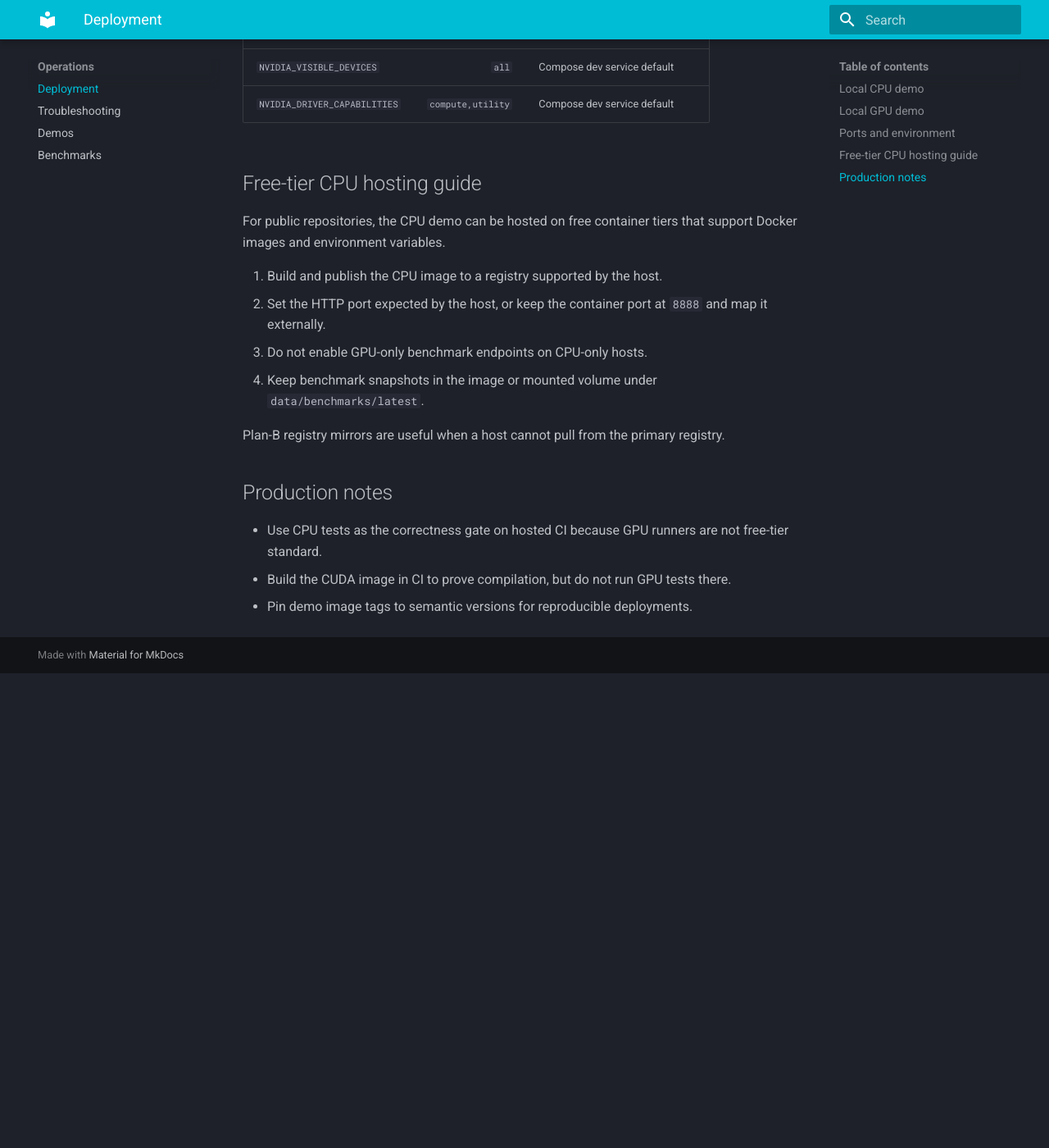
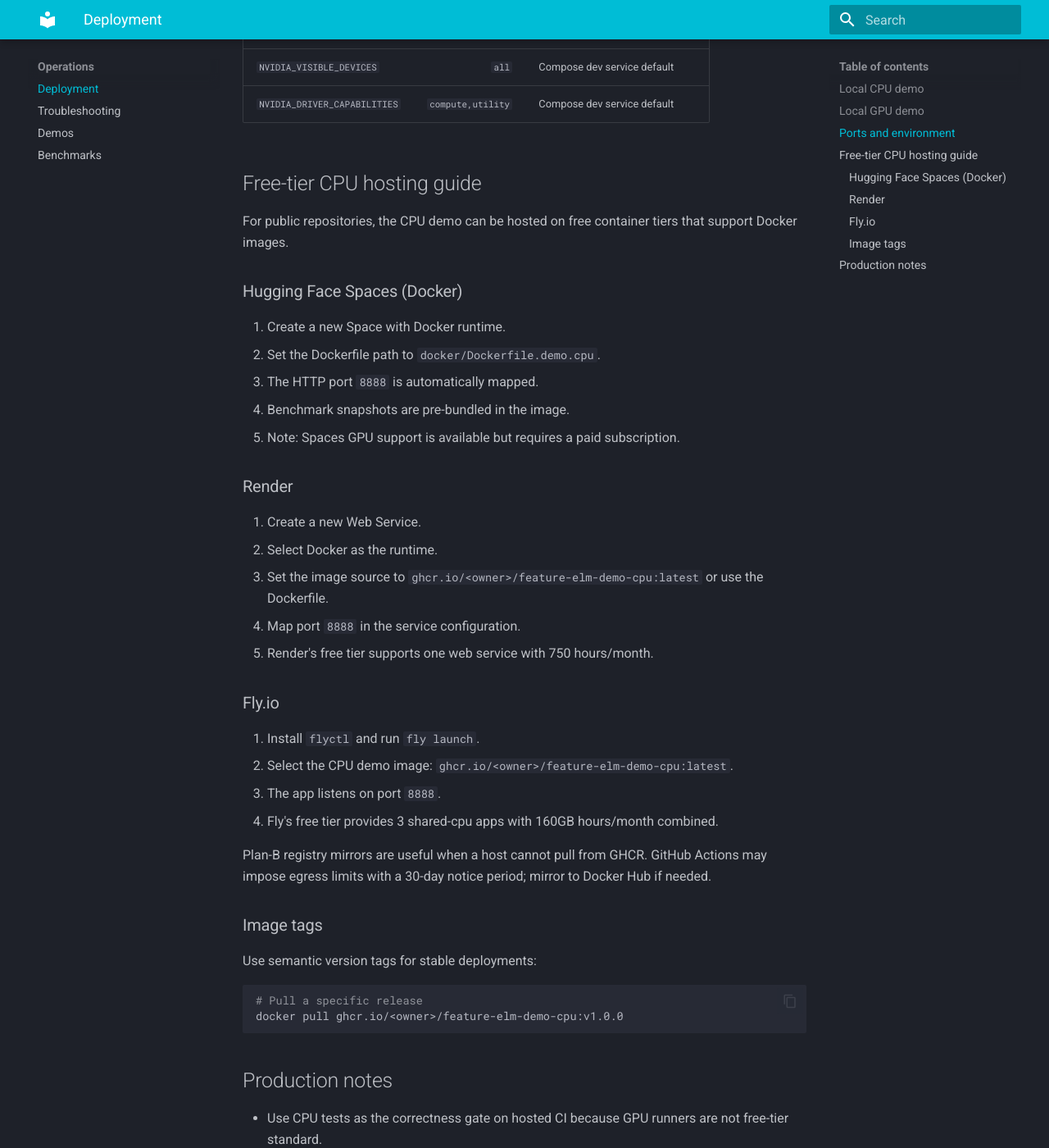
Before and after one commit to e-choness/feature_extraction_cuda_elm, an MkDocs documentation site: the page built from docs/deployment.md, in a window 1280 px wide and 1400 px high, scrolled down 815 px. Shown: the whole window at 82% size. Built offline with MkDocs 1.6.1 and Material for MkDocs 9.7.7, drawn with Linux system fonts in a browser that asks for light colours; before the commit the page ends 1636 px from its top, so only the background shows below that.

Commit message:
## Step U13 – CI/CD, GHCR publishing, and versioned releases

````diff
--- a/docs/deployment.md
+++ b/docs/deployment.md
@@ -29,14 +29,41 @@
 
 ## Free-tier CPU hosting guide
 
-For public repositories, the CPU demo can be hosted on free container tiers that support Docker images and environment variables.
+For public repositories, the CPU demo can be hosted on free container tiers that support Docker images.
 
-1. Build and publish the CPU image to a registry supported by the host.
-2. Set the HTTP port expected by the host, or keep the container port at `8888` and map it externally.
-3. Do not enable GPU-only benchmark endpoints on CPU-only hosts.
-4. Keep benchmark snapshots in the image or mounted volume under `data/benchmarks/latest`.
+### Hugging Face Spaces (Docker)
 
-Plan-B registry mirrors are useful when a host cannot pull from the primary registry.
+1. Create a new Space with Docker runtime.
+2. Set the Dockerfile path to `docker/Dockerfile.demo.cpu`.
+3. The HTTP port `8888` is automatically mapped.
+4. Benchmark snapshots are pre-bundled in the image.
+5. Note: Spaces GPU support is available but requires a paid subscription.
+
+### Render
+
+1. Create a new Web Service.
+2. Select Docker as the runtime.
+3. Set the image source to `ghcr.io/<owner>/feature-elm-demo-cpu:latest` or use the Dockerfile.
+4. Map port `8888` in the service configuration.
+5. Render's free tier supports one web service with 750 hours/month.
+
+### Fly.io
+
+1. Install `flyctl` and run `fly launch`.
+2. Select the CPU demo image: `ghcr.io/<owner>/feature-elm-demo-cpu:latest`.
+3. The app listens on port `8888`.
+4. Fly's free tier provides 3 shared-cpu apps with 160GB hours/month combined.
+
+Plan-B registry mirrors are useful when a host cannot pull from GHCR. GitHub Actions may impose egress limits with a 30-day notice period; mirror to Docker Hub if needed.
+
+### Image tags
+
+Use semantic version tags for stable deployments:
+
+```bash
+# Pull a specific release
+docker pull ghcr.io/<owner>/feature-elm-demo-cpu:v1.0.0
+```
 
 ## Production notes
 
````
Also changed, not shown: CHANGELOG.md (added, +28 -0 lines), 3 other files.
